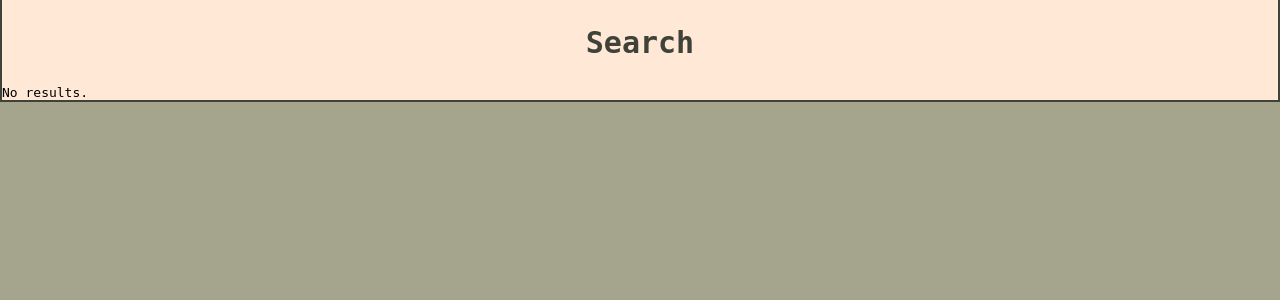
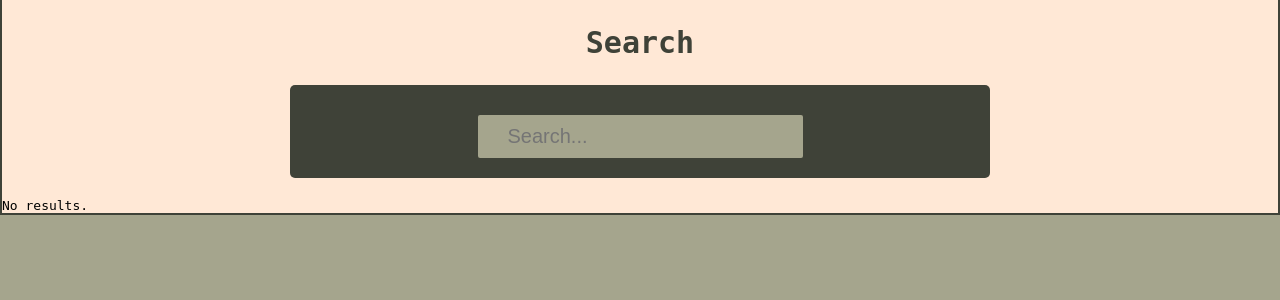
Before and after one commit to SimonHorrocks/Charit.ly, a Flask app: page /search in a window 1280 px wide. Shown: the part 44-344 px from the top of the page. Run offline with Flask 2, Linux system fonts and the light colour scheme; parts of the project's set-up code (start-up, migrations or seed data) failed here and were passed over.

Commit message:
Added search box to the search page

```diff
--- a/templates/search.html
+++ b/templates/search.html
@@ -3,6 +3,17 @@
 {% block content %}
 
     <h1 class="title is-1">Search</h1>
+    <div class="box">
+        <form method="POST">
+            {{ form.csrf_token() }}
+            <div class="control">
+                {{ form.search(class="input", placeholder='Search...') }}
+                {% for error in form.search.errors %}
+                    {{ error }}
+                {% endfor %}
+            </div>
+        </form>
+    </div>
 
     {% if results %}
         {% for result in results %}
```
